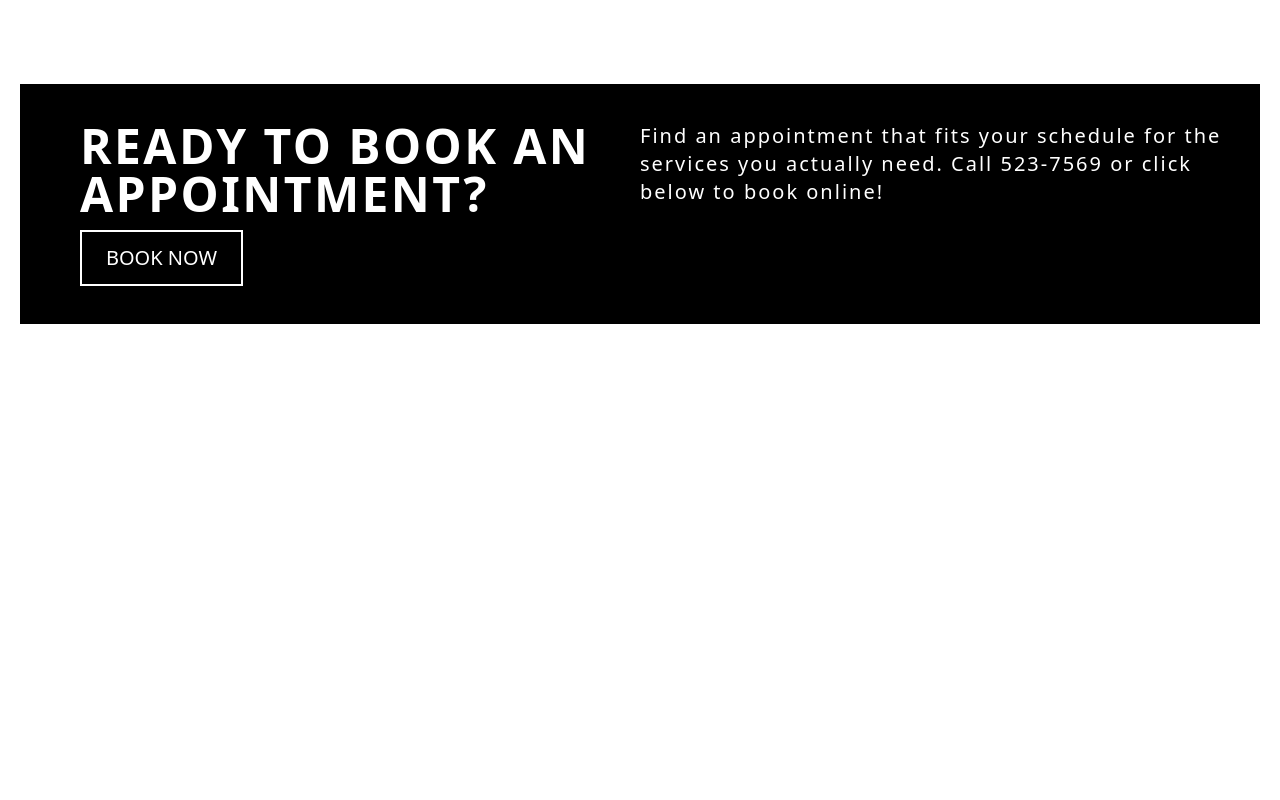
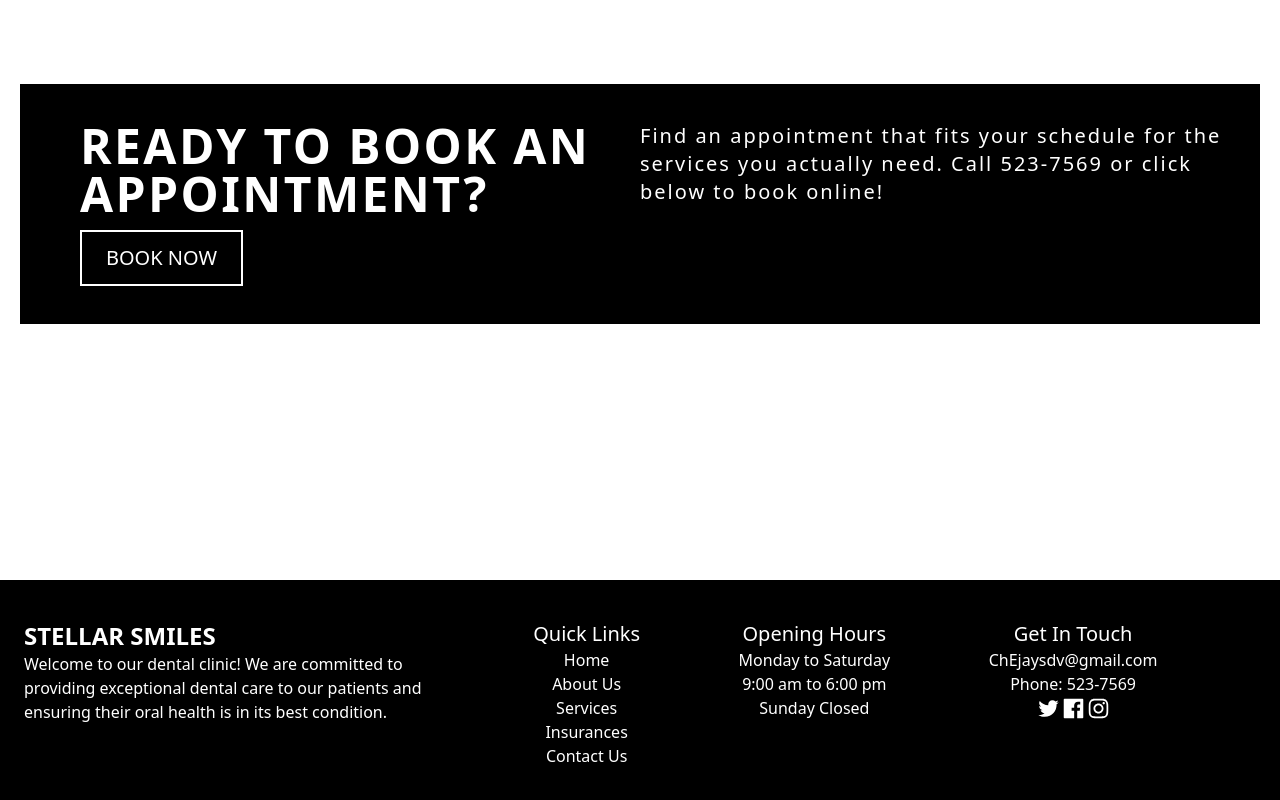
Before and after one commit to CheEngDev/stellarsmiles, a React (Create React App) app: page / in a window 1280 px wide. Shown: the part 2789-3589 px from the top of the page. Before the commit the page ends 3113 px from the top, so only its background shows below. Built offline with nearby package versions, Linux system fonts and the light colour scheme.

Commit message:
finished footer

```diff
--- a/src/App.js
+++ b/src/App.js
@@ -6,6 +6,7 @@ import Services from "./components/services";
 import Advantages from "./components/advantages";
 import PxReviews from "./components/pxreviews";
 import Footer from "./components/footer";
+import RealFooter from "./components/footer2";
 
 function App() {
   return (
@@ -17,6 +18,7 @@ function App() {
       <Advantages />
       <PxReviews />
       <Footer />
+      <RealFooter />
     </div>
   );
 }
--- /dev/null
+++ b/src/components/clinicLoc.jsx
@@ -0,0 +1,7 @@
+import React from "react";
+
+const ClinicLoc = () => {
+  return <div></div>;
+};
+
+export default ClinicLoc;
--- /dev/null
+++ b/src/components/footer2.jsx
@@ -0,0 +1,84 @@
+import React from "react";
+import {
+  AiOutlineTwitter,
+  AiFillFacebook,
+  AiOutlineInstagram,
+} from "react-icons/ai";
+
+const RealFooter = () => {
+  return (
+    <div className="mt-64 py-10 bg-black text-white">
+      <div className="px-6 grid md:grid-cols-3">
+        <div className="text-center md:text-left md:col-span-1">
+          <h2 className="text-2xl font-bold ">STELLAR SMILES</h2>
+          <p className="text-white font-light">
+            Welcome to our dental clinic! We are committed to providing
+            exceptional dental care to our patients and ensuring their oral
+            health is in its best condition.
+          </p>
+        </div>
+        <div className="text-center md:col-span-2 md:flex md:justify-evenly">
+          <div className="mt-3 md:mt-0">
+            <h3 className="text-xl">Quick Links</h3>
+            <ul className=" font-light">
+              <li>
+                <a className="hover:hover:text-[#cf945f]" href="">
+                  Home
+                </a>
+              </li>
+              <li>
+                <a className="hover:hover:text-[#cf945f]" href="">
+                  About Us
+                </a>
+              </li>
+              <li>
+                <a className="hover:hover:text-[#cf945f]" href="">
+                  Services
+                </a>
+              </li>
+              <li>
+                <a className="hover:hover:text-[#cf945f]" href="">
+                  Insurances
+                </a>
+              </li>
+              <li>
+                <a className="hover:hover:text-[#cf945f]" href="">
+                  Contact Us
+                </a>
+              </li>
+            </ul>
+          </div>
+          <div className="mt-3 md:mt-0">
+            <h3 className="text-xl">Opening Hours</h3>
+            <ul className=" font-light">
+              <li>Monday to Saturday</li>
+              <li>9:00 am to 6:00 pm</li>
+              <li>Sunday Closed</li>
+            </ul>
+            <p></p>
+          </div>
+          <div className="mt-3 md:mt-0">
+            <h3 className="text-xl">Get In Touch</h3>
+            <ul className=" font-light">
+              <li>ChEjaysdv@gmail.com</li>
+              <li>Phone: 523-7569</li>
+              <li className="flex justify-center">
+                <a className="cursor-pointer">
+                  <AiOutlineTwitter size={25} />
+                </a>
+                <a className="cursor-pointer">
+                  <AiFillFacebook size={25} />
+                </a>
+                <a className="cursor-pointer">
+                  <AiOutlineInstagram size={25} />
+                </a>
+              </li>
+            </ul>
+          </div>
+        </div>
+      </div>
+    </div>
+  );
+};
+
+export default RealFooter;
```
